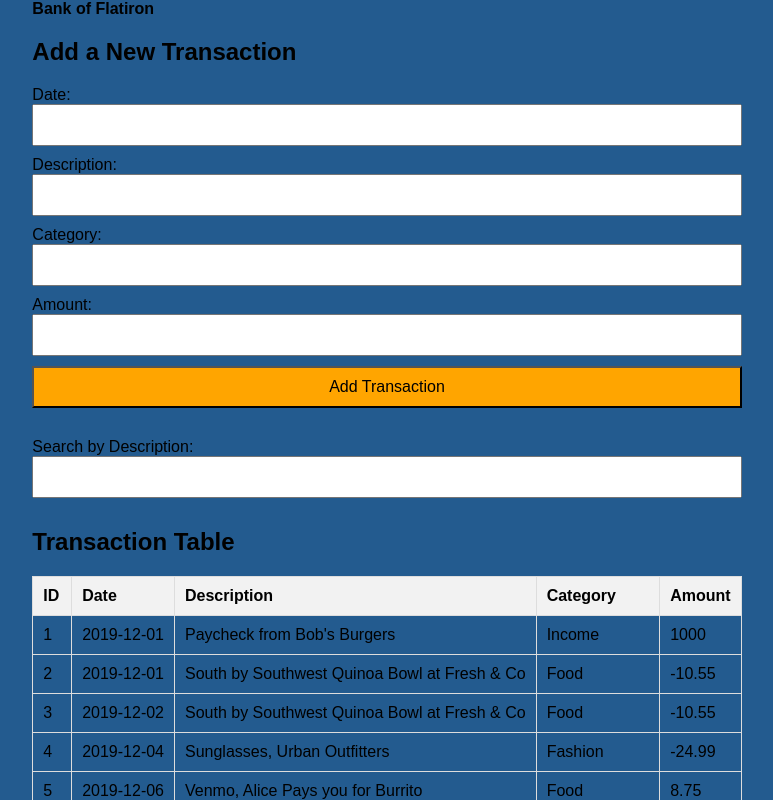
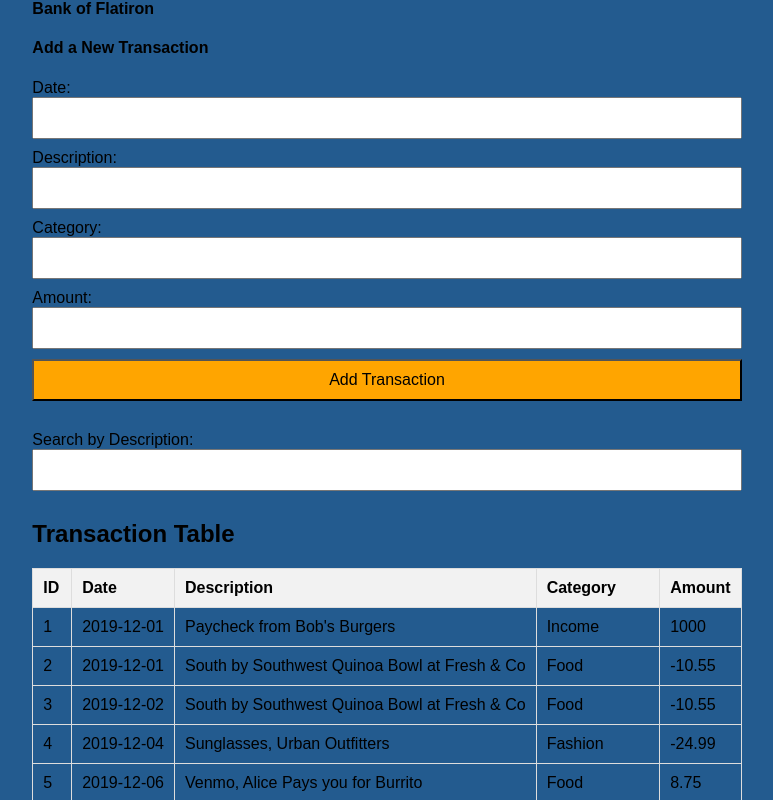
Before and after one commit to bonganimasemola/BANKOFFLATIRON, a React (Create React App) app: page / in a window 1280 px wide. Shown: the top 800 px of the page, without its empty margins (253-1026 px from the left). Built offline with nearby package versions, Linux system fonts and the light colour scheme; data requests are answered from the project's data file.

Commit message:
slight CSS edits

```diff
--- a/src/TransactionSubmitForm.js
+++ b/src/TransactionSubmitForm.js
@@ -29,7 +29,7 @@ function TransactionSubmitForm({ addTransaction }) {
 
   return (
     <div>
-      <h2>Add a New Transaction</h2>
+      <h4>Add a New Transaction</h4>
       <form onSubmit={handleSubmit}>
         <label>
           Date:
```
Also changed, not shown: 1 other file (tests, documents, lock files or other folders).
